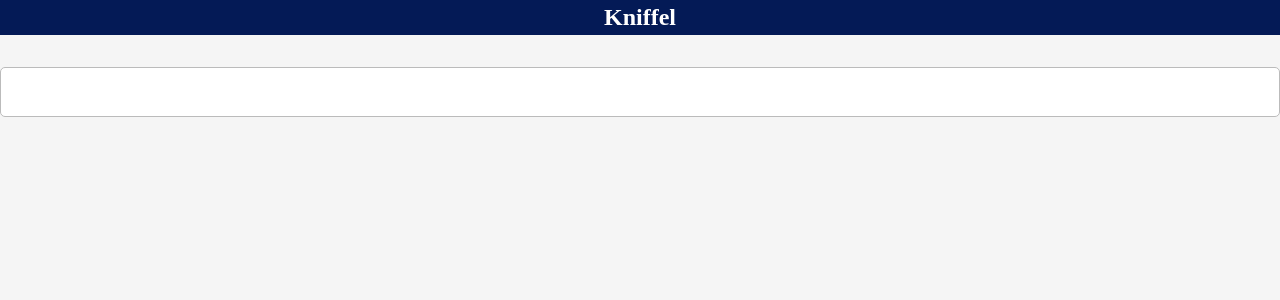
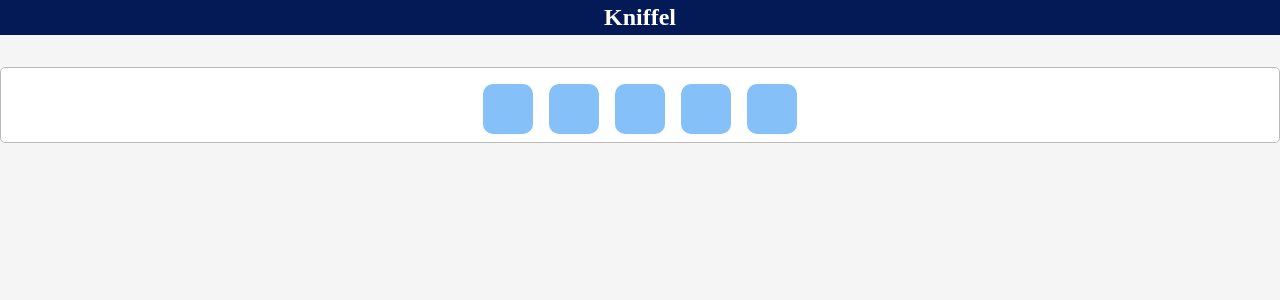
Before and after one commit to 4ndre4s/kniffel, a Vue app: page / in a window 1280 px wide. Shown: the top 300 px of the page. Built offline with nearby package versions, Linux system fonts and the light colour scheme.

Commit message:
Add dices to board (wip)

```diff
--- a/src/components/KniffelBoard.vue
+++ b/src/components/KniffelBoard.vue
@@ -1,27 +1,47 @@
 <template>
   <div class="board-container">
-    <div class="board"></div>
+    <div class="board">
+      <div class="dice-container">
+        <kniffel-dice v-for="dice in numberOfDices" :key="dice" class="dice" />
+      </div>
+    </div>
   </div>
 </template>
 
 <script>
+import KniffelDice from "@/components/KniffelDice";
 export default {
   name: "KniffelBoard",
+  components: { KniffelDice },
+  data() {
+    return {
+      numberOfDices: 5,
+      dices: [],
+    };
+  },
 };
 </script>
 
 <style scoped>
 .board-container {
-  width: 100%;
+  background: var(--color-grey--light);
   height: calc(100% - 36px);
   padding-top: 2rem;
-  background: var(--color-grey--light);
+  width: 100%;
 }
 .board {
-  height: 50px;
-  width: 100%;
+  background: white;
   border: 1px solid var(--color-grey);
   border-radius: 5px;
-  background: white;
+  display: flex;
+  justify-content: center;
+  width: 100%;
+}
+.dice-container {
+  display: flex;
+  margin: 1rem 0 0.5rem;
+}
+.dice:not(:last-of-type) {
+  margin-right: 1rem;
 }
 </style>
--- /dev/null
+++ b/src/components/KniffelDice.vue
@@ -0,0 +1,18 @@
+<template>
+  <div class="dice"></div>
+</template>
+
+<script>
+export default {
+  name: "KniffelDice",
+};
+</script>
+
+<style scoped>
+.dice {
+  width: 50px;
+  height: 50px;
+  border-radius: 10px;
+  background: var(--color-blue--light);
+}
+</style>
```
